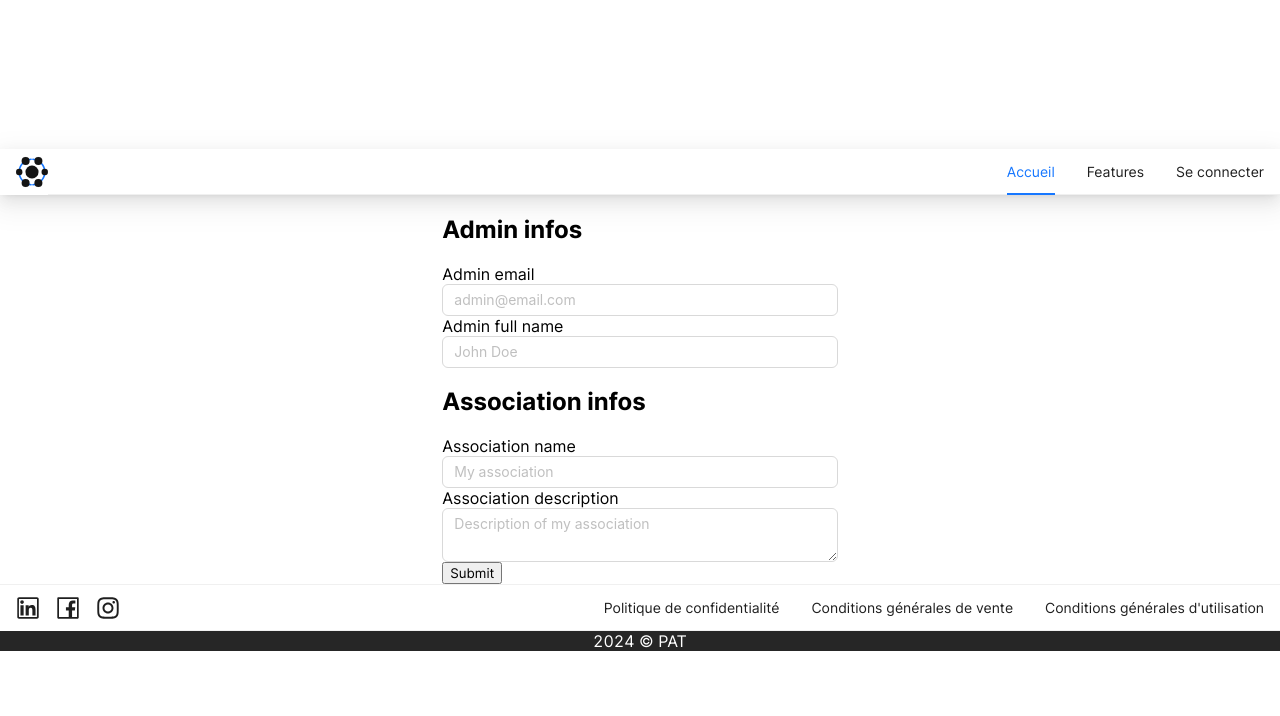
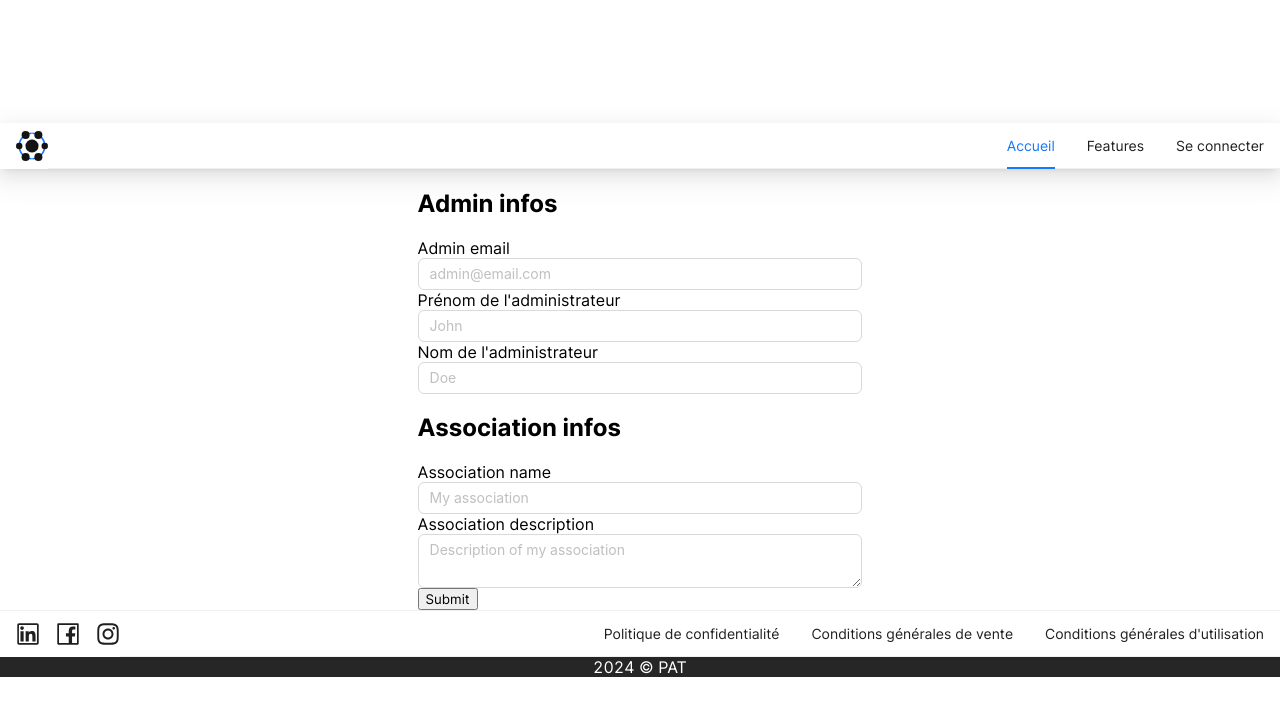
Before and after one commit to eanaellea/cause-connect-webapp, a React (Vite) app: page /sign-up in a window 1280 px wide. Shown: the top 716 px of the page. Built offline with nearby package versions, Linux system fonts and the light colour scheme.

Commit message:
feat(sign up): split full name into first and last name

```diff
--- a/src/pages/signUp/SignUp.tsx
+++ b/src/pages/signUp/SignUp.tsx
@@ -6,7 +6,8 @@ import { zodResolver } from "@hookform/resolvers/zod";
 const signUpSchema = z.object({
   admin: z.object({
     email: z.string().email(),
-    fullName: z.string(),
+    firstName: z.string(),
+    lastName: z.string(),
   }),
   association: z.object({
     name: z.string(),
@@ -43,18 +44,32 @@ export const SignUp = () => {
           {errors.admin?.email && <span>{errors.admin.email.message}</span>}
         </div>
         <div>
-          <label>Admin full name</label>
+          <label>Prénom de l'administrateur</label>
           <Controller
-            name="admin.fullName"
+            name="admin.firstName"
             control={control}
             render={({ field }) => (
               <Input
                 {...field}
-                placeholder='John Doe'
+                placeholder='John'
               />
             )}
           />
-          {errors.admin?.fullName && <span>{errors.admin.fullName.message}</span>}
+          {errors.admin?.firstName && <span>{errors.admin.firstName.message}</span>}
+        </div>
+        <div>
+          <label>Nom de l'administrateur</label>
+          <Controller
+            name="admin.lastName"
+            control={control}
+            render={({ field }) => (
+              <Input
+                {...field}
+                placeholder='Doe'
+              />
+            )}
+          />
+          {errors.admin?.lastName && <span>{errors.admin.lastName.message}</span>}
         </div>
       </div>
       <div>
```
